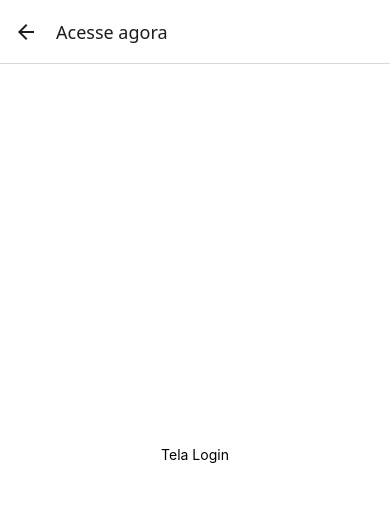
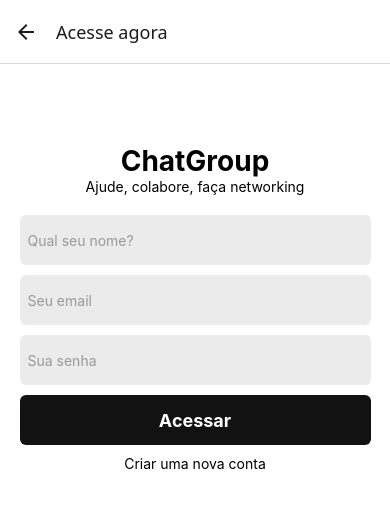
Before and after one commit to israelsilva282/chat-group-mobile, a React Native app: screen /SignIn in a window 390 px wide. Shown: the top 508 px of the page. Built offline with nearby package versions, Linux system fonts and the light colour scheme.

Commit message:
Estilizado tela de login

```diff
--- a/src/pages/ChatRoom/index.js
+++ b/src/pages/ChatRoom/index.js
@@ -1,10 +1,13 @@
-import { StyleSheet, Text, View } from 'react-native';
+import { useNavigation } from '@react-navigation/native';
+import { Button, StyleSheet, Text, View } from 'react-native';
 
 export default function ChatRoom() {
+    const navigation = useNavigation();
+
     return (
         <View style={styles.container}>
             <Text>Tela ChatRoom</Text>
-        </View>
+            <Button title='Login' onPress={() => navigation.navigate('SignIn')} /></View>
     );
 }
 
--- a/src/pages/SignIn/index.js
+++ b/src/pages/SignIn/index.js
@@ -1,10 +1,45 @@
-import { StyleSheet, Text, View } from 'react-native';
+import { useState } from 'react';
+import { Platform, SafeAreaView, StyleSheet, Text, TextInput, TouchableOpacity } from 'react-native';
 
 export default function SignIn() {
+    const [name, setName] = useState('');
+    const [email, setEmail] = useState('');
+    const [password, setPassword] = useState('');
+
     return (
-        <View style={styles.container}>
-            <Text>Tela Login</Text>
-        </View>
+        <SafeAreaView style={styles.container}>
+            <Text style={styles.logo}>ChatGroup</Text>
+            <Text style={{ marginBottom: 20 }}>Ajude, colabore, faça networking</Text>
+
+            <TextInput
+                style={styles.input}
+                value={name}
+                onChangeText={setName}
+                placeholder='Qual seu nome?'
+                placeholderTextColor={'#99999b'}
+            />
+            <TextInput
+                style={styles.input}
+                value={email}
+                onChangeText={setEmail}
+                placeholder='Seu email'
+                placeholderTextColor={'#99999b'}
+            />
+            <TextInput
+                style={styles.input}
+                value={password}
+                onChangeText={setPassword}
+                placeholder='Sua senha'
+                placeholderTextColor={'#99999b'}
+            />
+
+            <TouchableOpacity style={styles.buttonLogin}>
+                <Text style={styles.buttonText}>Acessar</Text>
+            </TouchableOpacity>
+            <TouchableOpacity>
+                <Text>Criar uma nova conta</Text>
+            </TouchableOpacity>
+        </SafeAreaView>
     );
 }
 
@@ -13,6 +48,35 @@ const styles = StyleSheet.create({
         flex: 1,
         backgroundColor: '#fff',
         alignItems: 'center',
+    },
+    logo: {
+        marginTop: Platform.OS === 'android' ? 55 : 80,
+        fontSize: 28,
+        fontWeight: 'bold',
+
+
+    },
+    input: {
+        color: "#121212",
+        backgroundColor: "#ebebeb",
+        width: '90%',
+        borderRadius: 6,
+        marginBottom: 10,
+        paddingHorizontal: 8,
+        height: 50,
+    },
+    buttonLogin: {
+        width: '90%',
+        backgroundColor: '#121212',
+        height: 50,
         justifyContent: 'center',
+        alignItems: 'center',
+        marginBottom: 10,
+        borderRadius: 6,
     },
+    buttonText: {
+        color: '#fff',
+        fontWeight: 'bold',
+        fontSize: 18
+    }
 });
```
